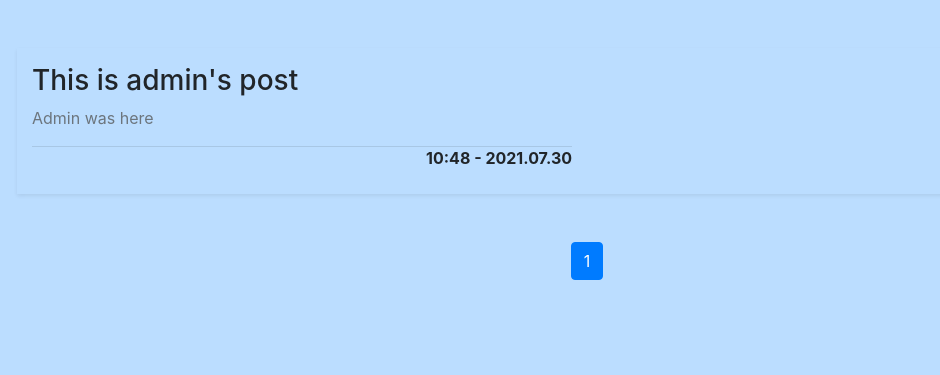
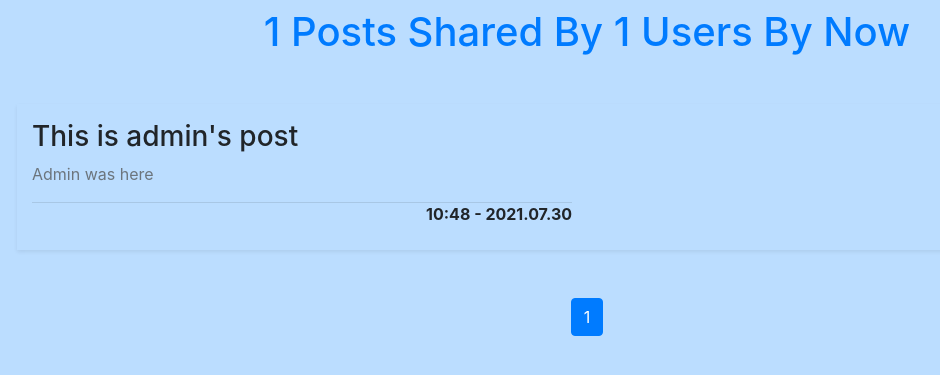
Before and after one commit to TheNavyInfantry/Anon-Scriber, a Flask app: page /posts in a window 1280 px wide. Shown: the part 56-431 px from the top of the page, without its empty margins (53-993 px from the left). Run offline with Flask 2, Linux system fonts and the light colour scheme; a user stored in the database is signed in; data comes from the database, SQL or seed files in the repository; some libraries are stand-ins or nearby versions.

Commit message:
ADD Post & User counter as heading

```diff
--- a/anon_scriber/templates/posts.html
+++ b/anon_scriber/templates/posts.html
@@ -5,6 +5,7 @@ Home - Anon Scriber
 {% endblock title %}
 
 {% block content %}
+    <h1 class="mt-2 mb-3 text-center text-primary">{{ posts.total }} Posts Shared By {{ user_sum }} Users By Now</h1>
 
     <div class="container mt-5">
         <div class="row blog mb-5 shadow-sm pb-2 pt-3">
```
